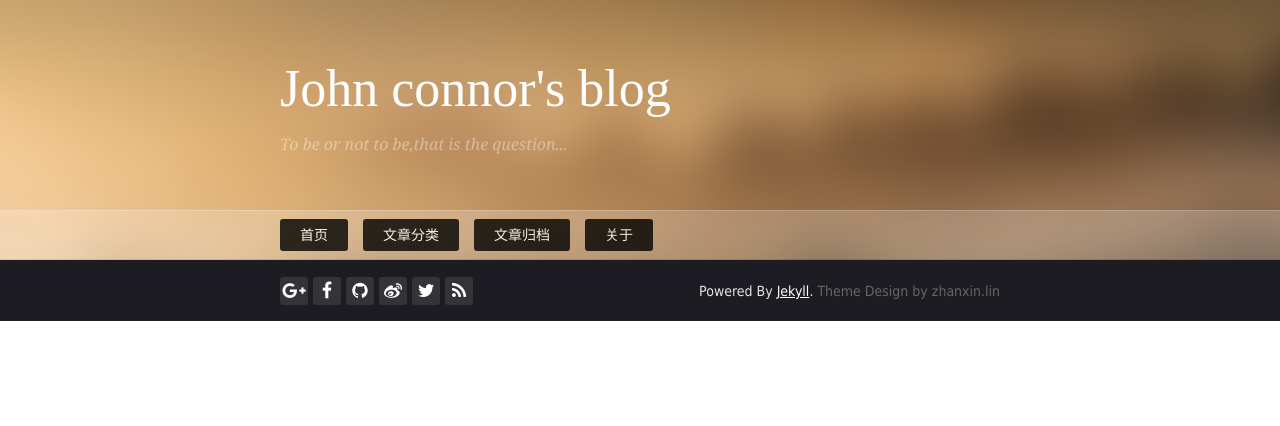
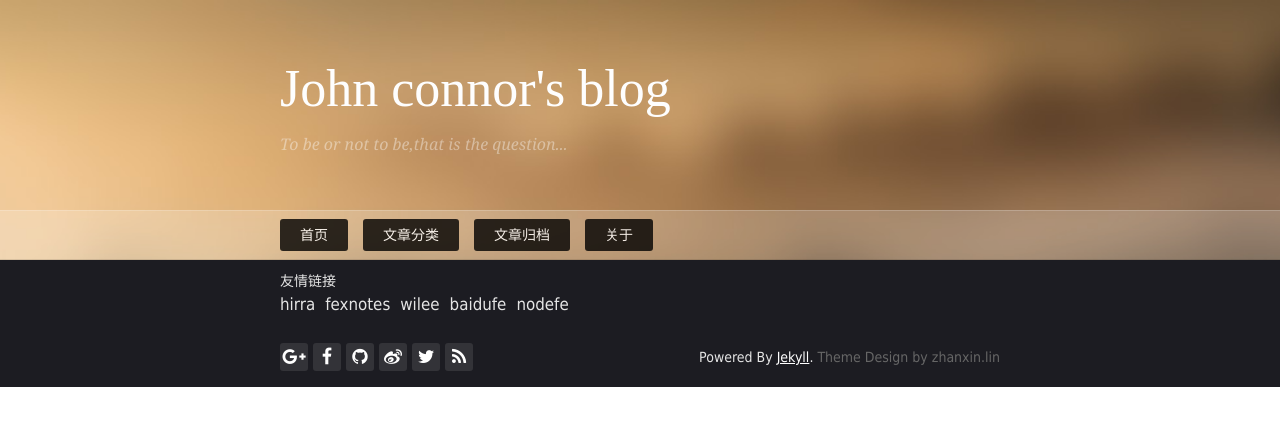
Before and after one commit to acs1899/myblog_back, a Jekyll site: the page built from index.html, in a window 1280 px wide. Shown: the top 426 px of the page. Built offline with Jekyll 4.4.1, drawn with Linux system fonts in a browser that asks for light colours; nearby versions of some CDN libraries; Markdown is read by kramdown in place of the engine named in the settings; comment, search, counter and statistics services are not loaded.

Commit message:
添加友链

```diff
--- a/_config.yml
+++ b/_config.yml
@@ -32,6 +32,19 @@ headimg:
   - item: /themes/violet/images/hdbg03.jpg
   - item: /themes/violet/images/hdbg04.jpg
 
+#友链
+flinks:
+  - text: hirra
+    url: http://hirra.cn/
+  - text: fexnotes
+    url: http://blog.fexnotes.com/
+  - text: wilee
+    url: http://wilee.me/
+  - text: baidufe
+    url: http://www.baidufe.com/
+  - text: nodefe
+    url: http://nodefe.com/
+
 #关注我
 follow:
   - class: fa-google-plus
--- a/_layouts/default.html
+++ b/_layouts/default.html
@@ -61,7 +61,14 @@
         </div>
         <div class="foot" id="violet-foot">
             <div class="footer fn-clear">
-                <h1 class="logo">{{ site.title }}</h1>
+                <div class="flink">
+                    <p>友情链接</p>
+                    <ul>
+                        {% for flink in site.flinks %}
+                            <li><a href="{{ flink.url }}" target="_blank">{{ flink.text }}</a></li>
+                        {% endfor %}
+                    </ul>
+                </div>
             </div>
             <div class="copyright">
                 <div class="copyright-cnt fn-clear">
--- a/themes/violet/css/style.css
+++ b/themes/violet/css/style.css
@@ -296,18 +296,42 @@ a:hover {
 #violet-foot {
     width: 100%;
     border-top: 1px solid #1c1c22;
-    background: #22272a;
+    background: #1c1c22;
 }
 .footer {
-	display:none;
     width: 720px;
-    height: 160px;
     margin: 0 auto;
 }
 .footer .logo {
     width: 200px;
     float: right;
     text-align: right;
+}
+.flink {
+    padding: 10px 0;
+    color: #e5e5e5;
+}
+
+.flink ul {
+    overflow: hidden;
+}
+
+.flink ul li {
+    float: left;
+    margin-right: 10px;
+}
+
+.flink ul li a {
+    font-size: 1.2em;
+    color: #e5e5e5;
+    transition: all .4s ease-in-out;
+    -webkit-transition: all .4s ease-in-out;
+    -moz-transition: all .4s ease-in-out;
+    -o-transition: all .4s ease-in-out;
+    -ms-transition: all .4s ease-in-out;
+}
+.flink ul li a:hover {
+    color: #0088cc;
 }
 
 .copyright {
@@ -564,7 +588,14 @@ a.toTop:hover {
 .category_box{background: #22272a;display:none}
 .category_box ul{width:720px;margin:0 auto;overflow:hidden;padding:8px 0}
 .category_box ul li{float:left;margin-right:16px;}
-.category_box ul li a{font-size:1.2em;-webkit-transition: all .4s ease-in-out;color:#fff}
+.category_box ul li a{
+    font-size:1.2em;
+    transition: all .4s ease-in-out;
+    -webkit-transition: all .4s ease-in-out;
+    -moz-transition: all .4s ease-in-out;
+    -o-transition: all .4s ease-in-out;
+    -ms-transition: all .4s ease-in-out;color:#fff
+}
 .category_box ul li a:hover{color:#0088cc;text-decoration:none;}
 .main-article-contant .description{color:#6D6D6D;margin-top:10px;}
 .impo{color:#c7254e;padding:2px 4px;background-color:#f9f2f4;border-radius:4px;display:inline-block;line-height:1em;margin:0 2px;}
```
